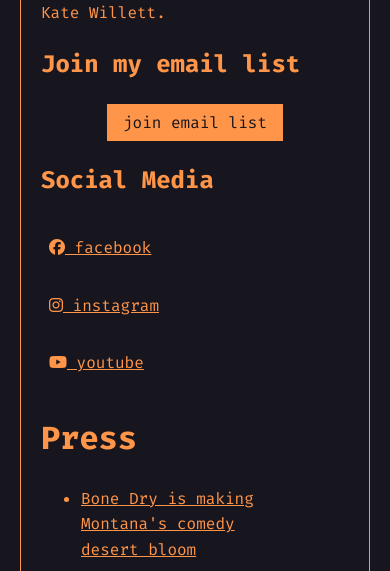
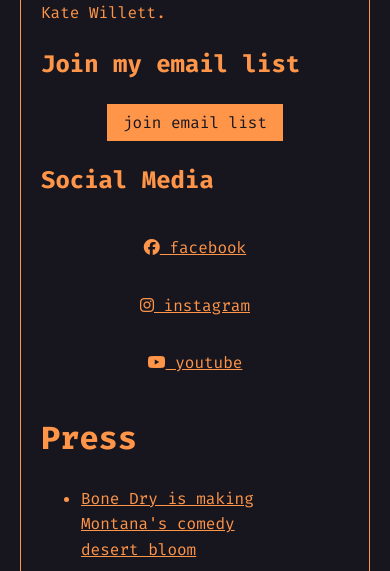
Before and after one commit to alexrkaufman/alexkaufman.live, a Flask app: page / in a window 390 px wide. Shown: the part 1537-2108 px from the top of the page. Run offline with Flask 3, Linux system fonts and the light colour scheme; data that the repository does not hold is empty; some libraries are stand-ins or nearby versions.

Commit message:
fixing social media display on site
(and fixing facebook link)

```diff
--- a/alexkaufmanlive/content/home.md
+++ b/alexkaufmanlive/content/home.md
@@ -29,7 +29,7 @@ During undergrad he founded the now iconic Bob's Comedy Jive and during grad sch
 <div class="social-media">
 <div class="social-media-item">
 
-[<i class="fa-brands fa-facebook"></i> facebook](https://facebook.com/alexkaufmanlive)
+[<i class="fa-brands fa-facebook"></i> facebook](https://facebook.com/dustiestgolf)
 
 </div>
 <div class="social-media-item">
--- a/alexkaufmanlive/content/static/style.css
+++ b/alexkaufmanlive/content/static/style.css
@@ -215,10 +215,8 @@ td {
 
 .home {
     .social-media {
-        display: grid;
-        grid-template-columns: repeat(4, 1fr);
-        white-space: nowrap;
-        padding: 0 0.5em;
+        display: flex;
+        justify-content: space-evenly;
     }
 }
 
@@ -361,7 +359,12 @@ td {
     }
 
     .home .social-media {
+        display: grid;
         grid-template-columns: 1fr;
+    }
+
+    .social-media-item {
+        justify-self: center;
     }
 
     .show-head {
```
